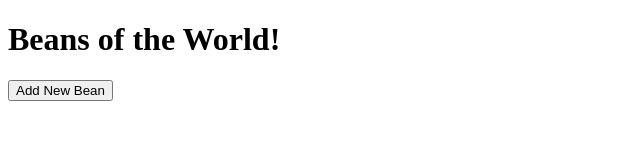
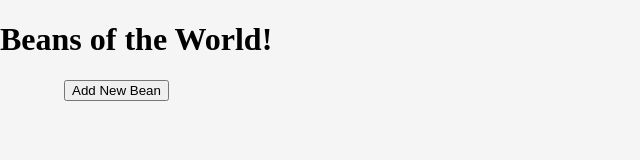
Before and after one commit to hannahlivnat/beans_app, a website: page public/index.html in a window 1280 px wide. Shown: the whole page, without its empty margins (0-640 px from the left). Drawn offline with nearby package versions, Linux system fonts and the light colour scheme; no server answers.

Commit message:
linked css to html

```diff
--- a/public/index.html
+++ b/public/index.html
@@ -5,6 +5,7 @@
     <title></title>
     <script src="https://ajax.googleapis.com/ajax/libs/angularjs/1.7.9/angular.min.js" charset="utf-8"></script>
     <script src="/js/app.js" charset="utf-8"></script>
+    <link rel="stylesheet" href="/css/app.css">
   </head>
   <body ng-controller="MyController as ctrl">
     <header>
```
